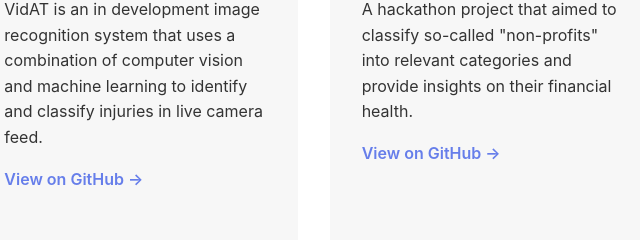
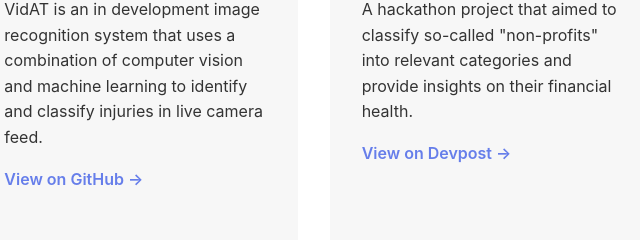
Before and after one commit to sdiazii/sdiazii.github.io, a plain HTML site: page index.html in a window 1280 px wide. Shown: the part 1938-2178 px from the top of the page, 505-1145 px from the left. Drawn offline with Linux system fonts and the light colour scheme.

Commit message:
Updated Name and project names

```diff
--- a/index.html
+++ b/index.html
@@ -257,7 +257,7 @@
                     <div class="project-card">
                         <h3>Fund Facts</h3>
                         <p>A hackathon project that aimed to classify so-called "non-profits" into relevant categories and provide insights on their financial health.</p>
-                        <a href="https://github.com/sdiazii/fund-facts" target="_blank" class="project-link">View on GitHub →</a>
+                        <a href="https://devpost.com/software/charity-exposer?_gl=1*m32db1*_gcl_au*ODM0MDM3NzA4LjE3NjEwMjc4ODI.*_ga*NzM0ODAxNTc1LjE3NjEwMjc4ODI.*_ga_0YHJK3Y10M*czE3NjEwMjc4ODIkbzEkZzAkdDE3NjEwMjc4ODIkajYwJGwwJGgw" target="_blank" class="project-link">View on Devpost →</a>
                     </div>
                 </div>
             </div>
```
